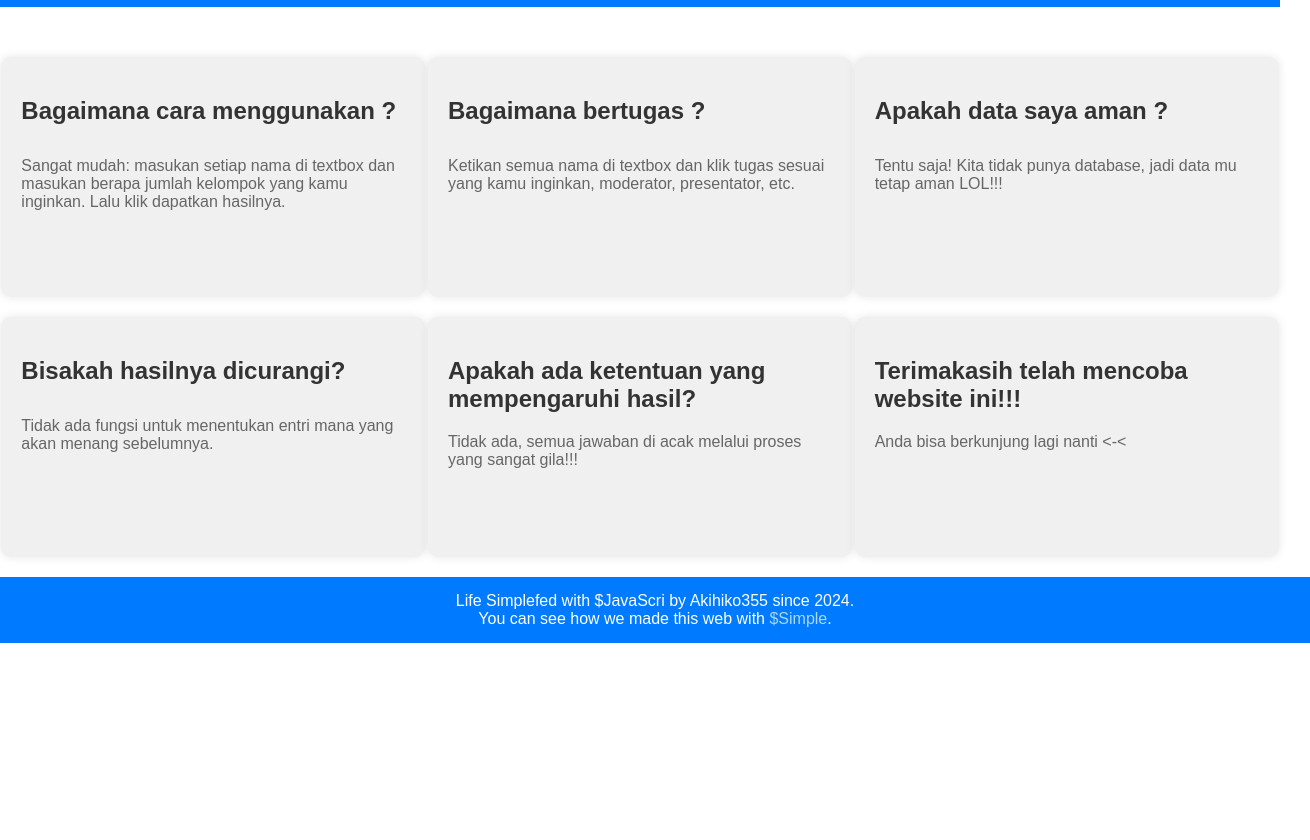
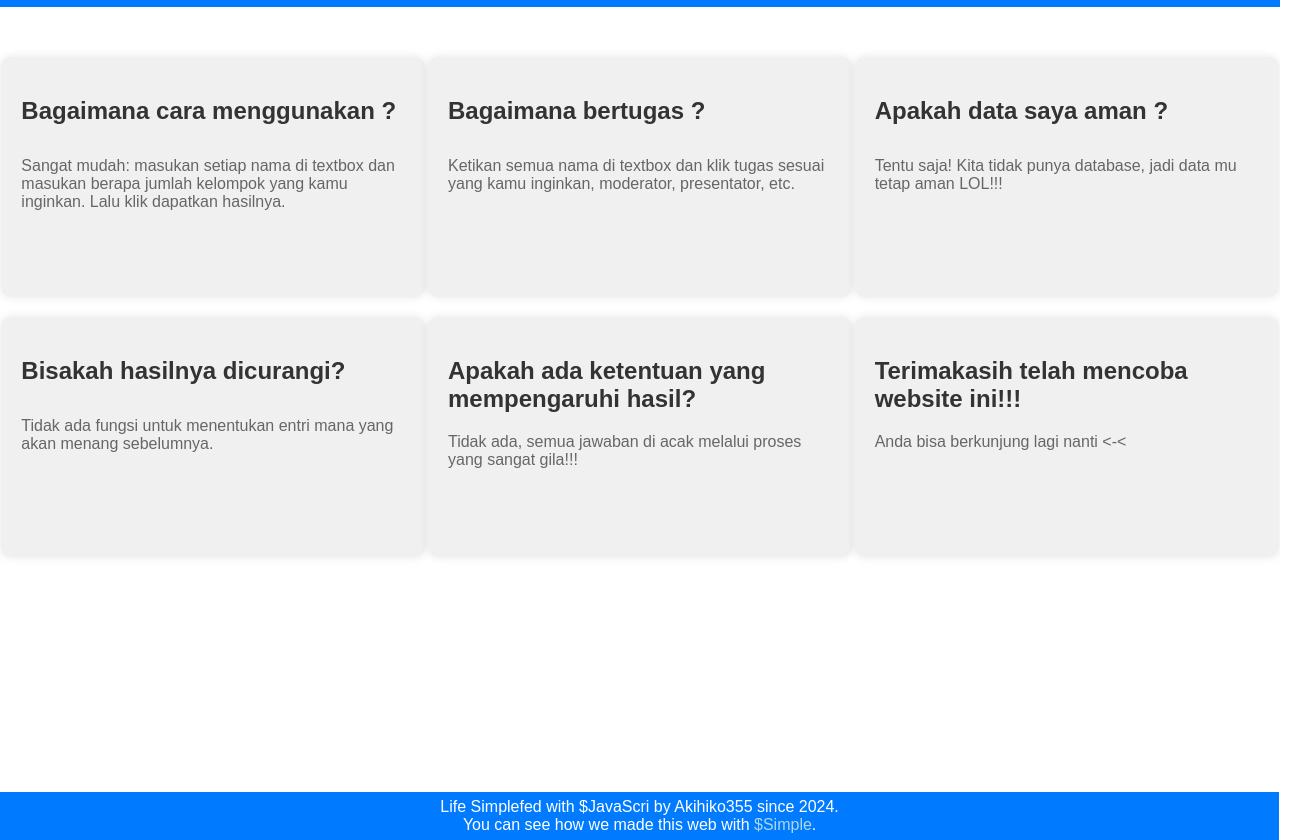
Before and after one commit to Akihiko355/Siperkel, a plain HTML site: page support.html in a window 1280 px wide. Shown: the part 85-925 px from the top of the page, 1310 px wide, since content can reach past the window. Before the commit the page ends 800 px from the top, so only its background shows below. Drawn offline with Linux system fonts and the light colour scheme.

Commit message:
Update support.css

```diff
--- a/support.css
+++ b/support.css
@@ -64,12 +64,10 @@ footer {
     background-color: #007bff;
     color: #fff;
     text-align: center;
-    padding: 15px;
+    padding: 6px;
     position: relative;
-    left: 0;
-    bottom: 0;
-    width: 100%;
-    overflow: scroll;
+    width: 99%;
+    margin-top: 215px; /* Adjust as needed */
 }
 
 #simplefed-link {
```
